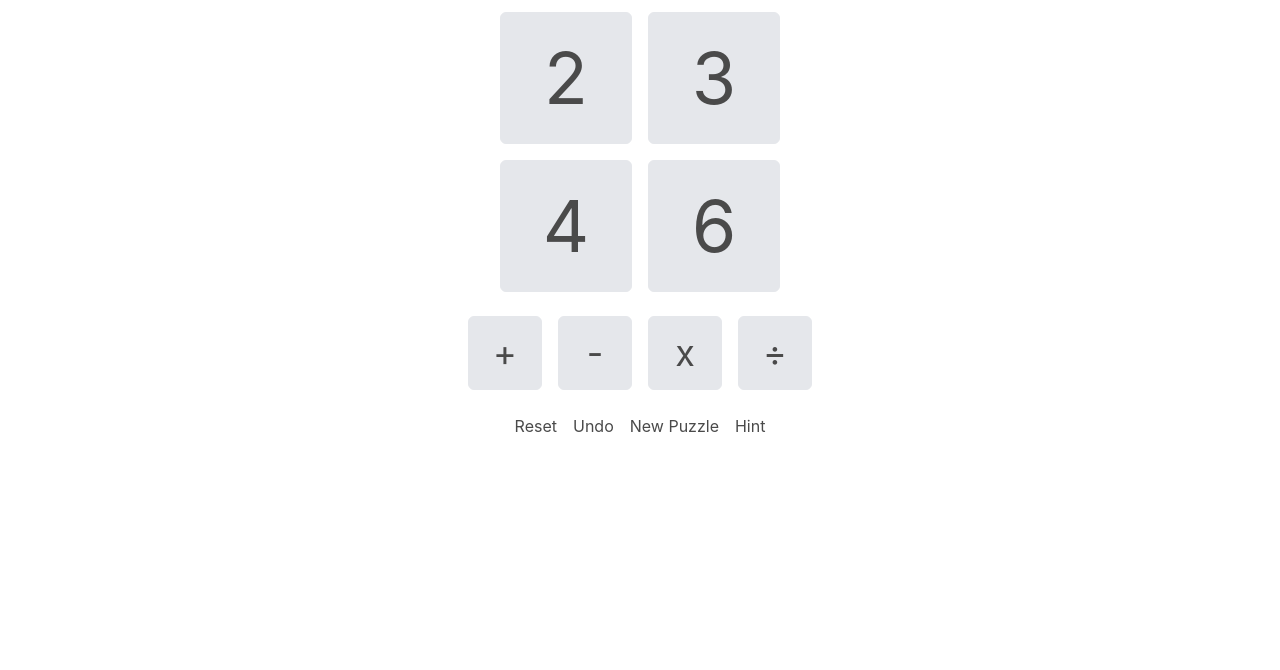
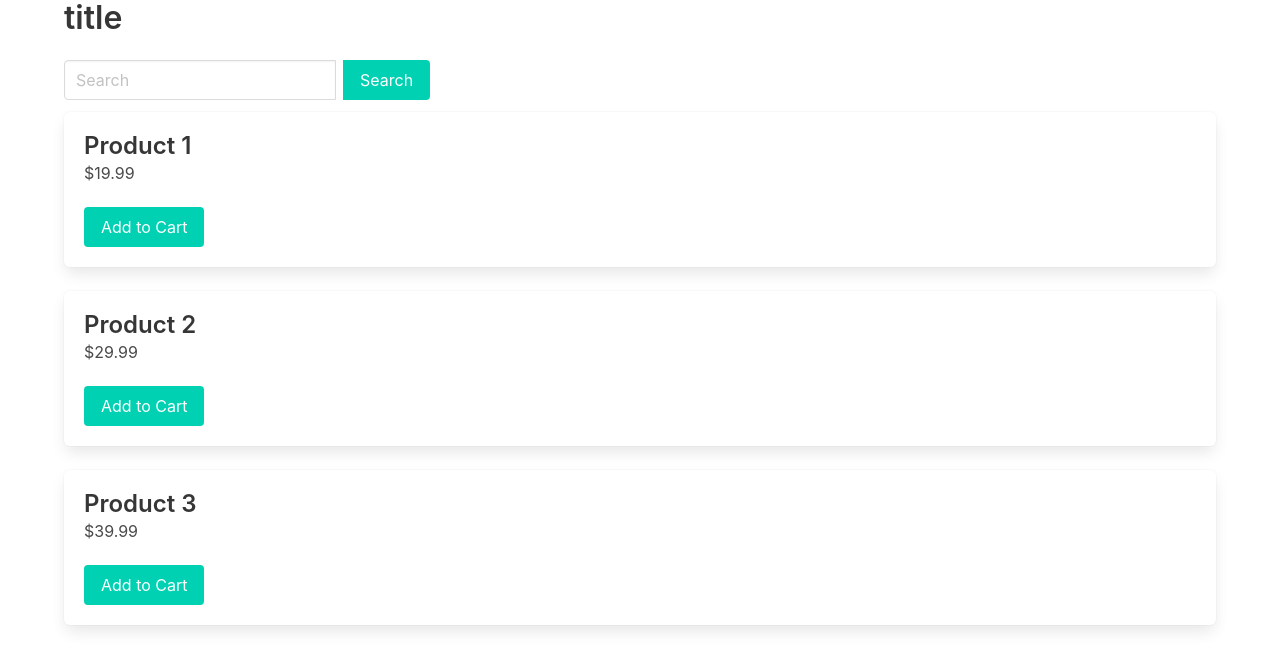
Before and after one commit to dchen327/hackmit2023, a React (Create React App) app: page / in a window 1280 px wide. Shown: the top 670 px of the page. Built offline with nearby package versions, Linux system fonts and the light colour scheme.

Commit message:
basic frontend

```diff
--- a/src/App.js
+++ b/src/App.js
@@ -4,187 +4,187 @@ import { useState, useEffect, useRef } from "react";
 import Fraction from "fraction.js";
 
 function App() {
-  const [selectedNumberIdx, setSelectedNumberIdx] = useState(null);
-  const [selectedOpIdx, setSelectedOpIdx] = useState(null);
-  const [gameNums, setGameNums] = useState([
-    new Fraction(2),
-    new Fraction(3),
-    new Fraction(4),
-    new Fraction(6),
-  ]);
-  const [originalGameNums, setOriginalGameNums] = useState([
-    new Fraction(2),
-    new Fraction(3),
-    new Fraction(4),
-    new Fraction(6),
-  ]);
-  const [showModal, setShowModal] = useState(false);
-  const [gameHistory, setGameHistory] = useState([]);
-  const operations = ["+", "-", "x", "÷"];
-  const numberButtonsRef = useRef(null);
-  const opButtonsRef = useRef(null);
+  // const [selectedNumberIdx, setSelectedNumberIdx] = useState(null);
+  // const [selectedOpIdx, setSelectedOpIdx] = useState(null);
+  // const [gameNums, setGameNums] = useState([
+  //   new Fraction(2),
+  //   new Fraction(3),
+  //   new Fraction(4),
+  //   new Fraction(6),
+  // ]);
+  // const [originalGameNums, setOriginalGameNums] = useState([
+  //   new Fraction(2),
+  //   new Fraction(3),
+  //   new Fraction(4),
+  //   new Fraction(6),
+  // ]);
+  // const [showModal, setShowModal] = useState(false);
+  // const [gameHistory, setGameHistory] = useState([]);
+  // const operations = ["+", "-", "x", "÷"];
+  // const numberButtonsRef = useRef(null);
+  // const opButtonsRef = useRef(null);
 
-  useEffect(() => {
-    const handleClickOutside = (event) => {
-      if (
-        numberButtonsRef.current &&
-        !numberButtonsRef.current.contains(event.target) &&
-        opButtonsRef.current &&
-        !opButtonsRef.current.contains(event.target)
-      ) {
-        setSelectedNumberIdx(null);
-        setSelectedOpIdx(null);
-      }
-    };
-    document.addEventListener("click", handleClickOutside);
-    return () => {
-      document.removeEventListener("click", handleClickOutside);
-    };
-  }, []);
+  // useEffect(() => {
+  //   const handleClickOutside = (event) => {
+  //     if (
+  //       numberButtonsRef.current &&
+  //       !numberButtonsRef.current.contains(event.target) &&
+  //       opButtonsRef.current &&
+  //       !opButtonsRef.current.contains(event.target)
+  //     ) {
+  //       setSelectedNumberIdx(null);
+  //       setSelectedOpIdx(null);
+  //     }
+  //   };
+  //   document.addEventListener("click", handleClickOutside);
+  //   return () => {
+  //     document.removeEventListener("click", handleClickOutside);
+  //   };
+  // }, []);
 
-  useEffect(() => {
-    if (
-      gameNums.filter((num) => num !== "").length === 1 &&
-      gameNums.some((num) => num && num.valueOf() === 24)
-    ) {
-      setShowModal(true);
-    }
-  }, [gameNums]);
+  // useEffect(() => {
+  //   if (
+  //     gameNums.filter((num) => num !== "").length === 1 &&
+  //     gameNums.some((num) => num && num.valueOf() === 24)
+  //   ) {
+  //     setShowModal(true);
+  //   }
+  // }, [gameNums]);
 
-  const handleNumberClick = (idx) => {
-    if (
-      gameNums[idx] !== "" &&
-      selectedNumberIdx !== null &&
-      selectedOpIdx !== null
-    ) {
-      const num1 = gameNums[selectedNumberIdx];
-      const num2 = gameNums[idx];
-      let result;
-      switch (selectedOpIdx) {
-        case 0:
-          result = num1.add(num2);
-          break;
-        case 1:
-          result = num1.sub(num2);
-          break;
-        case 2:
-          result = num1.mul(num2);
-          break;
-        case 3:
-          result = num1.div(num2);
-          break;
-      }
-      setSelectedNumberIdx(idx);
-      setSelectedOpIdx(null);
-      setGameNums((prevNums) => {
-        const newNums = [...prevNums];
-        newNums[idx] = result;
-        newNums[selectedNumberIdx] = "";
-        return newNums;
-      });
-      setGameHistory((prevHistory) => [...prevHistory, gameNums]);
-    } else if (gameNums[idx] !== "") {
-      setSelectedNumberIdx(idx);
-    }
+  // const handleNumberClick = (idx) => {
+  //   if (
+  //     gameNums[idx] !== "" &&
+  //     selectedNumberIdx !== null &&
+  //     selectedOpIdx !== null
+  //   ) {
+  //     const num1 = gameNums[selectedNumberIdx];
+  //     const num2 = gameNums[idx];
+  //     let result;
+  //     switch (selectedOpIdx) {
+  //       case 0:
+  //         result = num1.add(num2);
+  //         break;
+  //       case 1:
+  //         result = num1.sub(num2);
+  //         break;
+  //       case 2:
+  //         result = num1.mul(num2);
+  //         break;
+  //       case 3:
+  //         result = num1.div(num2);
+  //         break;
+  //     }
+  //     setSelectedNumberIdx(idx);
+  //     setSelectedOpIdx(null);
+  //     setGameNums((prevNums) => {
+  //       const newNums = [...prevNums];
+  //       newNums[idx] = result;
+  //       newNums[selectedNumberIdx] = "";
+  //       return newNums;
+  //     });
+  //     setGameHistory((prevHistory) => [...prevHistory, gameNums]);
+  //   } else if (gameNums[idx] !== "") {
+  //     setSelectedNumberIdx(idx);
+  //   }
+  // };
+
+  // const handleOpClick = (idx) => {
+  //   setSelectedOpIdx(idx);
+  // };
+
+  // const handleResetClick = () => {
+  //   setGameNums(originalGameNums);
+  //   setSelectedNumberIdx(null);
+  //   setSelectedOpIdx(null);
+  //   setGameHistory([]);
+  // };
+
+  // const handleUndoClick = () => {
+  //   if (gameHistory.length > 0) {
+  //     const prevGameNums = gameHistory[gameHistory.length - 1];
+  //     setGameNums(prevGameNums);
+  //     setGameHistory((prevHistory) => prevHistory.slice(0, -1));
+  //     setSelectedNumberIdx(null);
+  //     setSelectedOpIdx(null);
+  //   }
+  // };
+
+  // const handleNewPuzzleClick = async () => {
+  //   setShowModal(false);
+  //   const response = await fetch("/api/index.py", {
+  //     method: "POST",
+  //     headers: {
+  //       "Content-Type": "application/json",
+  //     },
+  //     body: JSON.stringify({ params: "hi" }),
+  //   });
+  //   const data = await response.json();
+
+  //   const newGameNums = data.gameNums.map((num) => new Fraction(num));
+
+  //   setGameNums(newGameNums);
+  //   setOriginalGameNums(newGameNums);
+  //   setSelectedNumberIdx(null);
+  //   setSelectedOpIdx(null);
+  //   setGameHistory([]);
+  // };
+
+  // const handleHintClick = () => {
+  //   // TODO: Implement hint functionality
+  //   console.log("Hint clicked");
+  // };
+
+  const products = [
+    { id: 1, name: 'Product 1', price: 19.99 },
+    { id: 2, name: 'Product 2', price: 29.99 },
+    { id: 3, name: 'Product 3', price: 39.99 },
+    // Add more products as needed
+  ];
+
+  // search functionality
+  const [searchTerm, setSearchTerm] = useState('');
+
+  const handleSearchChange = (e) => {
+    setSearchTerm(e.target.value);
   };
 
-  const handleOpClick = (idx) => {
-    setSelectedOpIdx(idx);
-  };
-
-  const handleResetClick = () => {
-    setGameNums(originalGameNums);
-    setSelectedNumberIdx(null);
-    setSelectedOpIdx(null);
-    setGameHistory([]);
-  };
-
-  const handleUndoClick = () => {
-    if (gameHistory.length > 0) {
-      const prevGameNums = gameHistory[gameHistory.length - 1];
-      setGameNums(prevGameNums);
-      setGameHistory((prevHistory) => prevHistory.slice(0, -1));
-      setSelectedNumberIdx(null);
-      setSelectedOpIdx(null);
-    }
-  };
-
-  const handleNewPuzzleClick = async () => {
-    setShowModal(false);
-    const response = await fetch("/api/index.py", {
-      method: "POST",
-      headers: {
-        "Content-Type": "application/json",
-      },
-      body: JSON.stringify({ params: "hi" }),
-    });
-    const data = await response.json();
-
-    const newGameNums = data.gameNums.map((num) => new Fraction(num));
-
-    setGameNums(newGameNums);
-    setOriginalGameNums(newGameNums);
-    setSelectedNumberIdx(null);
-    setSelectedOpIdx(null);
-    setGameHistory([]);
-  };
-
-  const handleHintClick = () => {
-    // TODO: Implement hint functionality
-    console.log("Hint clicked");
+  const handleSearch = () => {
+    // You can implement your search functionality here
+    console.log('Searching for:', searchTerm);
   };
 
   return (
-    <div className="flex flex-col items-center h-screen">
-      <div
-        className="grow grid grid-cols-2 gap-4 m-3 aspect-square mt-10"
-        style={{ maxWidth: "35vh ", maxHeight: "35vh" }}
-        ref={numberButtonsRef}
-      >
-        {gameNums.map((num, idx) => (
-          <div
-            key={idx}
-            className={`flex items-center justify-center p-2 rounded-md text-7xl border aspect-square ${
-              selectedNumberIdx === idx ? "bg-blue-200" : "bg-gray-200"
-            }`}
-            onClick={() => handleNumberClick(idx)}
-          >
-            {num !== "" && num.toFraction()}
+    <div className="container">
+      <h1 className="title">title</h1>
+      <div className="field has-addons">
+        <div className="control">
+          <input className="input" type="text" placeholder="Search" />
+        </div>
+        <div className="control">
+          <button className="button is-primary ml-2" onClick={handleSearch}>
+            Search
+          </button>
+        </div>
+      </div>
+
+      {/* <div className="container"> */}
+
+      <div>
+        {products.map((product) => (
+          <div key={product.id} className="box">
+            <h2 className="title is-4">{product.name}</h2>
+            <p className="subtitle is-6">${product.price.toFixed(2)}</p>
+            {/* You can add more product details here */}
+            <button className="button is-primary">Add to Cart</button>
           </div>
         ))}
       </div>
-      <div className="grid grid-cols-4 gap-4 m-3" ref={opButtonsRef}>
-        {operations.map((op, idx) => (
-          <div
-            key={idx}
-            className={`flex items-center justify-center p-4 rounded-md text-4xl border aspect-square ${
-              selectedOpIdx === idx ? "bg-blue-200" : "bg-gray-200"
-            }`}
-            onClick={() => handleOpClick(idx)}
-          >
-            {op}
-          </div>
-        ))}
-      </div>
-      <div className="flex justify-center gap-4 m-3">
-        <button onClick={handleResetClick}>Reset</button>
-        <button onClick={handleUndoClick}>Undo</button>
-        <button onClick={handleNewPuzzleClick}>New Puzzle</button>
-        <button onClick={handleHintClick}>Hint</button>
-      </div>
-      {showModal && (
-        <div className="fixed inset-0 z-10 flex items-center justify-center">
-          <div className="absolute inset-0 bg-gray-500 opacity-75"></div>
-          <div className="bg-white p-8 rounded-lg z-10">
-            <h2 className="text-2xl font-bold mb-4">Congratulations!</h2>
-            <p>You have won the game!</p>
-            <button className="mt-4" onClick={handleNewPuzzleClick}>
-              Play again
-            </button>
-          </div>
-        </div>
-      )}
+
+      {/* </div> */}
+
     </div>
+
+
   );
 }
 
```
